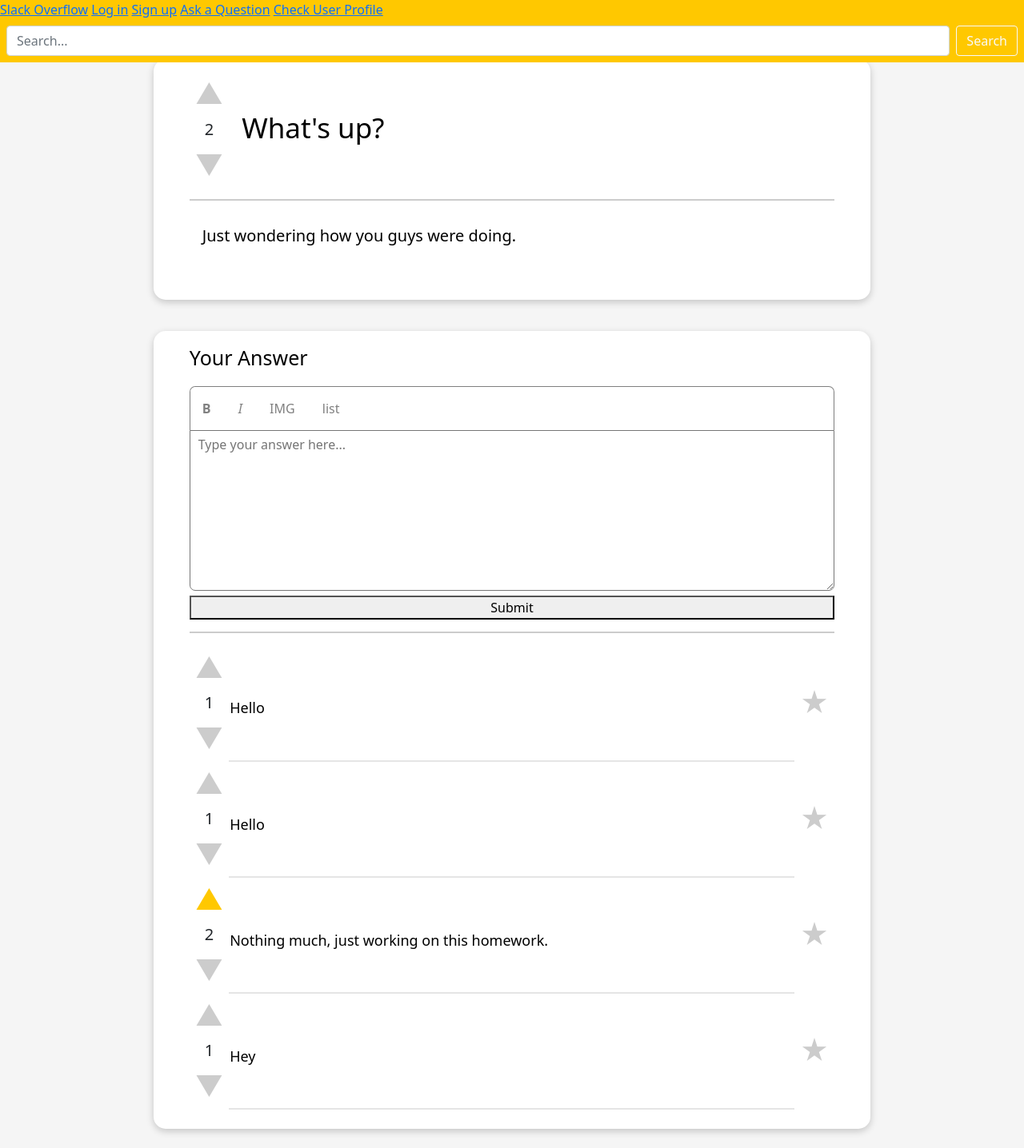
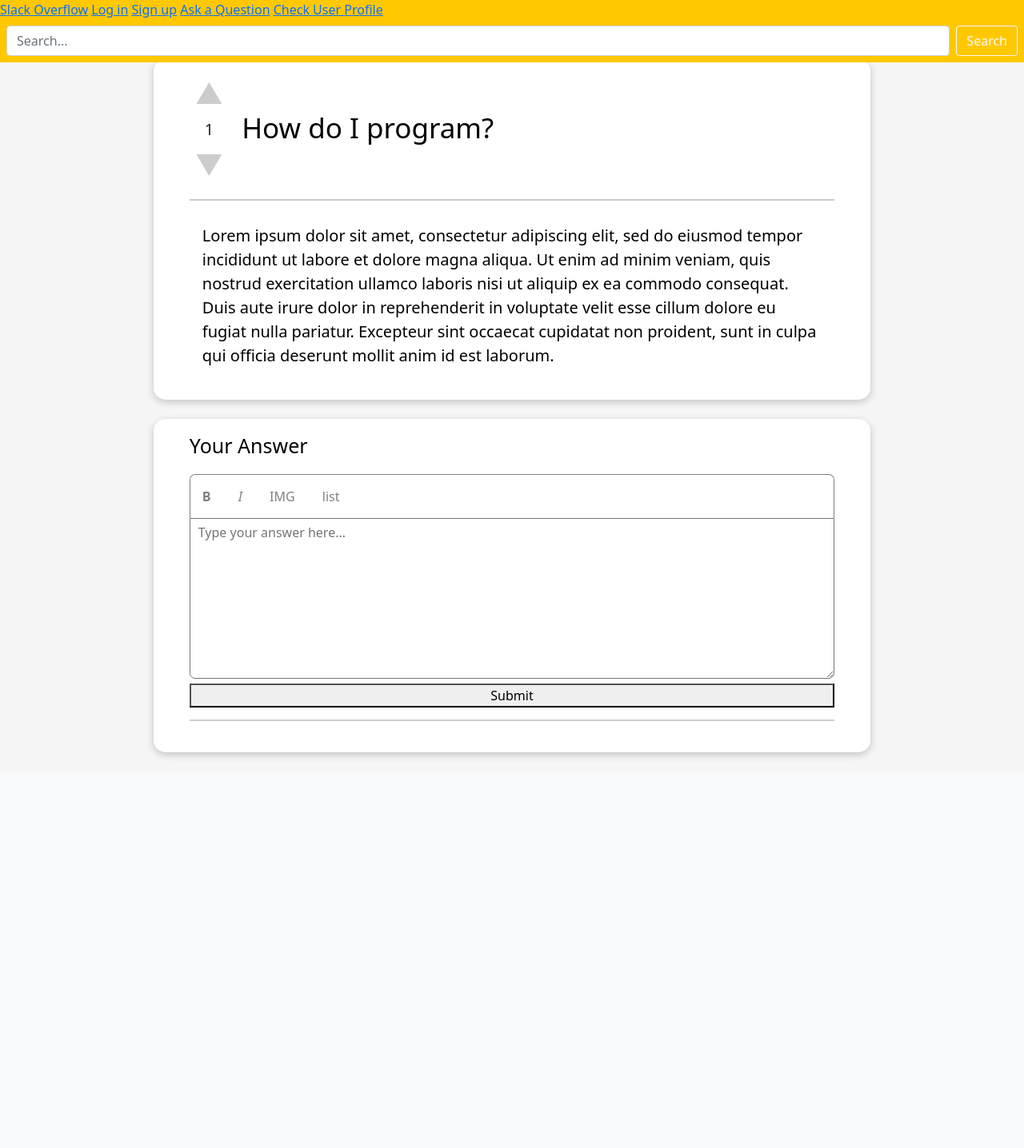
Before and after one commit to armirza96/stackoverflow, a PHP site: page /Answer.php?ID=1 in a window 1280 px wide. Shown: the whole page at 80% size. After the commit the page ends 949 px from the top, so only its background shows below. Run offline with PHP 8.4, Linux system fonts and the light colour scheme; data that the repository does not hold is empty.

Commit message:
Commited backend code 3.4.2
Backend code for questions and answers is now in the page and ready to be displayed.

```diff
--- a/Answer.php
+++ b/Answer.php
@@ -1,10 +1,19 @@
-<?php include("header.php"); ?>
+<?php include("header.php");
 
+require_once("php/getter.php");
+
+$id = $_GET["ID"];
+
+$question = getData("php/questions/get/byId/get.txt", ["BINDING_TYPES" => "i", "VALUES"=>[$id]])[0];
+
+$answers = getData("php/answers/get/get.txt", ["BINDING_TYPES" => "i", "VALUES"=>[$id]]);
+?>
 
 <body>
 <link rel="stylesheet" href="css/Answer.css">
 <br>
 <div class="main">
+
     <div id="question-container">
         <table border="0" width="100%" id="question-pane">
             <col style="width:5%"></col>
@@ -12,129 +21,35 @@
 
             <tr>
                 <td style="text-align: center">
-                    <form action="" method="post" id="more-q-form">
-                        <button class="upvote" id="more-q" name="more-q">▲</button>
-                    </form>
+                    <button type="button" class="upvote" onclick="more_q(this)">▲</button>
                 </td>
 
                 <td rowspan="3" style="padding-top:15px">
-                    <p id="question"></p>
+                    <p id="question">How do I program?</p>
                 </td>
             </tr>
             <tr>
-                <td style="text-align: center; font-size: 20px" id="votenum"></td>
+                <td style="text-align: center; font-size: 20px">1</td>
             </tr>
             <tr>
                 <td style="text-align: center">
-                    <form action="" method="post"  id="less-q-form">
-                        <button class="downvote" id="less-q" name="less-q">▼</button>
-                    </form>
+                    <button type="button" class="downvote" onclick="less_q(this)">▼</button>
                 </td>
             </tr>
         </table>
     </div>
 
     <div id="question-explanation-container">
-        <p id="question-explanation"></p>
+        <p id="question-explanation">
+        Lorem ipsum dolor sit amet, consectetur adipiscing elit,
+        sed do eiusmod tempor incididunt ut labore et dolore magna aliqua.
+        Ut enim ad minim veniam, quis nostrud exercitation ullamco laboris nisi
+        ut aliquip ex ea commodo consequat. Duis aute irure dolor in reprehenderit
+        in voluptate velit esse cillum dolore eu fugiat nulla pariatur. Excepteur
+        sint occaecat cupidatat non proident, sunt in culpa qui officia deserunt
+        mollit anim id est laborum.
+        </p>
     </div>
-
-    <div id="tags">
-
-    </div>
-    <script>
-            var s = <?php echo file_get_contents("Questions.txt"); ?>;
-            var i = <?php echo $_GET['ID']; ?>;
-
-            document.getElementById("question").innerText = s[i][0];
-            document.getElementById("question-explanation").innerText = s[i][1];
-            document.getElementById('votenum').innerText = s[i][3];
-
-            if(s[i][2] != "") {
-                var tag_array = s[i][2].split(',');
-                var tags_div = document.getElementById("tags");
-
-                for(var x = 0; x < tag_array.length; x++) {
-                    var q = document.createElement("BUTTON");
-                    q.setAttribute("class", "btn btn-secondary btn-sm");
-                    if(x == 0)
-                        q.setAttribute("style", "margin-bottom: 15px;margin-left: 5%;");
-                    else
-                        q.setAttribute("style", "margin-bottom: 15px;margin-left: 5px;");
-
-                    var text = document.createTextNode(tag_array[x]);
-                    q.appendChild(text);
-
-                    tags_div.appendChild(q);
-                }
-            }
-    </script>
-
-    <?php
-        if(isset($_POST['more-q'])) {
-
-            $myArr = json_decode(file_get_contents("Questions.txt"));
-            $id = $_GET['ID'];
-
-            $myArr[$id][3] = $myArr[$id][3] + 1;
-
-            $myJSON = json_encode($myArr);
-
-            file_put_contents("Questions.txt", $myJSON);
-
-            ?>
-            <script>
-                var s = <?php echo file_get_contents("Questions.txt"); ?>;
-                var i = <?php echo $_GET['ID']; ?>;
-                document.getElementById('votenum').innerText = s[i][3];
-
-                if(s[i][3] == 2) {
-                    document.getElementById("more-q").setAttribute("style", "color: #FFC800");
-
-                    document.getElementById("more-q").disabled = true;
-                    document.getElementById("less-q").disabled = false;
-                }
-            </script>
-            <?php
-
-
-            unset($_POST['more-q']);
-        }
-
-        if(isset($_POST['less-q'])) {
-            $myArr = json_decode(file_get_contents("Questions.txt"));
-            $id = $_GET['ID'];
-
-            $myArr[$id][3] = $myArr[$id][3] - 1;
-
-            $myJSON = json_encode($myArr);
-
-            file_put_contents("Questions.txt", $myJSON);
-
-            ?>
-            <script>
-                var s = <?php echo file_get_contents("Questions.txt"); ?>;
-                var i = <?php echo $_GET['ID']; ?>;
-                document.getElementById('votenum').innerText = s[i][3];
-
-                if(s[i][3] == 0) {
-                    document.getElementById("less-q").setAttribute("style", "color: #F42272");
-
-                    document.getElementById("less-q").disabled = true;
-                    document.getElementById("more-q").disabled = false;
-                }
-
-            </script>
-            <?php
-
-
-            unset($_POST['less-q']);
-        }
-
-        ?>
-
-
-
-
 </div>
 
 <br>
@@ -150,40 +65,11 @@
             <button class="button">list</button>
         </div>
 
-        <textarea name="answer-box" id="answer-box" rows="8" cols="50" placeholder="Type your answer here..." form="answer-form" required></textarea>
-
-        <form action="" method="post" id="answer-form">
-            <button style="width:100%">Submit</button>
+        <form method="post" action="Answer.php">
+            <textarea name="ans" id="answer-box" rows="8" cols="50" placeholder="Type your answer here..."></textarea>
         </form>
 
-        <?php
-            if(isset($_POST['answer-box'])) {
-                $myArr2 = json_decode(file_get_contents("Answers.txt"));
-                $id = $_GET['ID'];
-                $myArr = $myArr2[$id];
-                $ar = array($_POST['answer-box'], 1, false);
-
-                $myArr.array_push( $myArr, $ar);
-
-                $myArr2[$id] = $myArr;
-
-                $myJSON = json_encode($myArr2);
-
-                file_put_contents("Answers.txt", $myJSON);
-
-                unset($_POST['answer-box']);
-
-                ?>
-                <script>
-                    alert("Answer successfully sent!");
-                </script>
-
-                <?php
-
-                unset($_POST['answer-box']);
-            }
-        ?>
-
+        <button type="button" style="width:100%" onclick="Answer()">Submit</button>
     </div>
 
     <div id="answers-container">
@@ -195,74 +81,19 @@
 
         <br>
 
-        <?php
-            foreach($_POST as $key => $value) {
-                //upvote
-                if(isset($_POST[$key]) && $key[0] == 'u') {
-                    $myArr2 = json_decode(file_get_contents("Answers.txt"));
-                    $id = $_GET['ID'];
-                    $myArr = $myArr2[$id];
-
-                    $myArr[$key[2]][1] = $myArr[$key[2]][1] + 1;
-
-                    $myArr2[$id] = $myArr;
-
-                    $myJSON = json_encode($myArr2);
-
-                    file_put_contents("Answers.txt", $myJSON);
-
-                    unset($_POST[$key]);
+        <script type="text/javascript">
+            function Answer() {
+                if(document.getElementById('answer-box').value == "") {
+                    alert("Answer Box empty! Please write an answer before submitting.");
                 }
 
-                //downvote
-                if(isset($_POST[$key]) && $key[0] == 'd') {
-                    $myArr2 = json_decode(file_get_contents("Answers.txt"));
-                    $id = $_GET['ID'];
-                    $myArr = $myArr2[$id];
-
-                    $myArr[$key[2]][1] = $myArr[$key[2]][1] - 1;
-
-                    $myArr2[$id] = $myArr;
-
-                    $myJSON = json_encode($myArr2);
-
-                    file_put_contents("Answers.txt", $myJSON);
-
-                    unset($_POST[$key]);
-                }
-
-                //best
-                /*if(isset($_POST[$key]) && $key[0] == 'b') {
-                    $myArr2 = json_decode(file_get_contents("Answers.txt"));
-                    $id = $_GET['ID'];
-                    $myArr = $myArr2[$id];
-
-                    for ($x = 0; $x < count($myArr); $x++) {
-                        $myArr[$x][2] = false;
-                    }
-
-                    $myArr[$key[2]][2] = true;
-
-                    $myArr2[$id] = $myArr;
-
-                    $myJSON = json_encode($myArr2);
-
-                    file_put_contents("Answers.txt", $myJSON);
-
-                    unset($_POST[$key]);
-                }*/
-            }
-        ?>
-
-        <script>
-            var answers = <?php echo file_get_contents("Answers.txt"); ?>;
-            var x = <?php echo $_GET['ID']; ?>;
-
-            for (let i = 0; i < answers[x].length; i++) {
+                else {
+                    alert('Answer has been submitted.');
                     var table = document.getElementById("answer-pane");
                     var row3 = table.insertRow(0);
                     var row2 = table.insertRow(0);
                     var row1 = table.insertRow(0);
+
 
                     //creating rows
                     var bestanswer_cell = row1.insertCell(0);
@@ -274,50 +105,34 @@
 
 
                     //creating best answer button
-                var best_form = document.createElement("FORM");
-                best_form.setAttribute("id", 'b'+x+''+i);
-                best_form.setAttribute("method", "POST");
-
                     var best_button = document.createElement("BUTTON");
                     best_button.setAttribute("class", "best-answer-button");
-                best_button.setAttribute("name", 'b'+x+''+i);
-                best_button.setAttribute("id", 'b'+x+''+i);
-
                     var star = document.createTextNode("★");
                     best_button.appendChild(star);
 
                     //creating upvote
-                var upvote_form = document.createElement("FORM");
-                upvote_form.setAttribute("id", 'u'+x+''+i);
-                upvote_form.setAttribute("method", "POST");
-
                     var upvote_button = document.createElement("BUTTON");
                     upvote_button.setAttribute("class", "upvote");
-                upvote_button.setAttribute("name", 'u'+x+''+i);
-                upvote_button.setAttribute("id", 'u'+x+''+i);
-
                     var up = document.createTextNode("▲");
                     upvote_button.appendChild(up);
 
-
                     //creating downvote
-                var downvote_form = document.createElement("FORM");
-                downvote_form.setAttribute("id", 'd'+x+''+i);
-                downvote_form.setAttribute("method", "POST");
-
                     var downvote_button = document.createElement("BUTTON");
                     downvote_button.setAttribute("class", "downvote");
-                downvote_button.setAttribute("name", 'd'+x+''+i);
-                downvote_button.setAttribute("id", 'd'+x+''+i);
+                    var down = document.createTextNode("▼");
 
-                var down = document.createTextNode("▼");
                     downvote_button.appendChild(down);
 
+                    //giving buttons their actions
+                    best_button.setAttribute('onclick', 'best(this)');
+                    upvote_button.setAttribute('onclick', 'more(this)');
+                    downvote_button.setAttribute('onclick', 'less(this)');
+
                     //set answer value in new answer row
-                answer_cell.innerHTML = answers[x][i][0];
+                    answer_cell.innerHTML = document.getElementById('answer-box').value;
 
                     //Set vote value
-                votenum_cell.innerHTML = answers[x][i][1];
+                    votenum_cell.innerHTML = 1;
                     table.rows[1].cells[0].setAttribute("style", "text-align: center; font-size: 20px");
 
                     //correct size for rows
@@ -327,49 +142,21 @@
                     table.rows[0].cells[2].rowSpan = "3";
 
                     //appending buttons
-                best_form.append(best_button);
-                table.rows[0].cells[2].appendChild(best_form);
+                    table.rows[0].cells[2].appendChild(best_button);
+                    table.rows[0].cells[0].appendChild(upvote_button);
+                    table.rows[2].cells[0].appendChild(downvote_button);
 
-                upvote_form.appendChild(upvote_button);
-                table.rows[0].cells[0].appendChild(upvote_form);
-
-                downvote_form.appendChild(downvote_button);
-                table.rows[2].cells[0].appendChild(downvote_form);
-            }
-
-            const collect = document.getElementsByTagName("BUTTON");
-
-            for( let i = 0; i < collect.length; i++) {
-                if(collect[i].id[0] == 'u') {
-                    var t = collect[i].parentNode.parentNode.parentNode.rowIndex;
-                    var r = document.getElementById("answer-pane").rows[t+1].cells[0];
-                    document.getElementById("answer-pane").rows[t+2].cells[0].childNodes[0].setAttribute("style", "color: #cccccc");
-
-
-                    if(r.innerText == "2") {
-                        collect[i].setAttribute("style", "color: #FFC800");
-
-                        collect[i].disabled = true;
-                        document.getElementById("answer-pane").rows[t+2].cells[0].childNodes[0].disabled = false;
-                    }
-                }
-                if(collect[i].id[0] == 'd') {
-                    var t = collect[i].parentNode.parentNode.parentNode.rowIndex;
-                    var r = document.getElementById("answer-pane").rows[t-1].cells[0];
-                    document.getElementById("answer-pane").rows[t-2].cells[0].childNodes[0].setAttribute("style", "color: #cccccc");
-
-                    if(r.innerText == "0") {
-                        collect[i].setAttribute("style", "color: #F42272");
-
-                        collect[i].disabled = true;
-                        document.getElementById("answer-pane").rows[t-2].cells[0].childNodes[0].disabled = false;
+                    //empty the answer box when done
+                    document.getElementById('answer-box').value = "";
                 }
             }
 
-                /*if(collect[i].id[0] == 'b' ) {
-                    if(answers[x][collect[i].id[2]][2]) {
+            //TODO
+            //send data to database
+
+            function best(oButton) {
                 if(document.getElementById("answer-pane").rows.length != 3)  {
-                            var t = collect[i].parentNode.parentNode.parentNode.rowIndex;
+                    var t = oButton.parentNode.parentNode.rowIndex;
                     var r1 = document.getElementById("answer-pane").rows[t];
                     var r3 = document.getElementById("answer-pane").rows[t+3];
                     var pane = document.getElementById("answer-pane");
@@ -381,18 +168,94 @@
                     }
                 }
 
-                        collect[i].setAttribute("style", "color: #5bc0eb");
-                        collect[i].disabled = true;
+                for(var i = 4; i < pane.rows.length; i = i+3) {
+                    pane.rows[i].cells[3].childNodes[0].setAttribute("style", "color: #cccccc");
+                    pane.rows[i].cells[3].childNodes[0].disabled = false;
                 }
 
-                    else {
-                        collect[i].setAttribute("style", "color: #cccccc");
-                        collect[i].disabled = false;
+                oButton.setAttribute("style", "color: #5bc0eb");
+                oButton.disabled = true;
+
+                //Send status to database
+
             }
-                }*/
+
+            function more(oButton) {
+                var t = oButton.parentNode.parentNode.rowIndex;
+                var r = document.getElementById("answer-pane").rows[t+1].cells[0];
+
+                var val = +r.innerHTML; //replace with getting the number from the database
+
+                r.innerHTML = val + 1;
+
+                document.getElementById("answer-pane").rows[t+2].cells[0].childNodes[0].setAttribute("style", "color: #cccccc");
+
+                if(+r.innerHTML == 2) {
+                    oButton.setAttribute("style", "color: #FFC800");
+
+                    oButton.disabled = true;
+                    document.getElementById("answer-pane").rows[t+2].cells[0].childNodes[0].disabled = false;
                 }
+            }
+
+            function less(oButton) {
+                var t = oButton.parentNode.parentNode.rowIndex;
+                var r = document.getElementById("answer-pane").rows[t-1].cells[0];
+
+                var val = +r.innerHTML; //replace with getting the number from the database
+                r.innerHTML = val - 1;
+
+                document.getElementById("answer-pane").rows[t-2].cells[0].childNodes[0].setAttribute("style", "color: #cccccc");
+
+                if(+r.innerHTML == 0) {
+                    oButton.setAttribute("style", "color: #F42272");
+
+                    oButton.disabled = true;
+                    document.getElementById("answer-pane").rows[t-2].cells[0].childNodes[0].disabled = false;
+                }
+            }
+
+            function more_q(oButton) {
+                var t = oButton.parentNode.parentNode.rowIndex;
+                var q = document.getElementById("question-pane");
+
+                var r = q.rows[t+1].cells[0];
+
+                var val = +r.innerHTML;
+
+                r.innerHTML = val + 1;
+
+                q.rows[t+2].cells[0].childNodes[1].setAttribute("style", "color: #cccccc");
+
+                if(+r.innerHTML == 2) {
+                    oButton.setAttribute("style", "color: #FFC800");
+
+                    oButton.disabled = true;
+                    q.rows[t+2].cells[0].childNodes[1].disabled = false;
+                }
+            }
+
+            function less_q(oButton) {
+                var t = oButton.parentNode.parentNode.rowIndex;
+                var q = document.getElementById("question-pane");
+
+                var r = q.rows[t-1].cells[0];
+
+                var val = +r.innerHTML; //replace with getting the number from the database
+                r.innerHTML = val - 1;
+
+                q.rows[t-2].cells[0].childNodes[1].setAttribute("style", "color: #cccccc");
+
+                if(+r.innerHTML == 0) {
+
+                    oButton.setAttribute("style", "color: #F42272");
+
+                    oButton.disabled = true;
+                    q.rows[t-2].cells[0].childNodes[1].disabled = false;
+                }
+            }
+
         </script>
-
     </div>
 </div>
 
```
Lines whose indentation alone changed are shown as unchanged.
